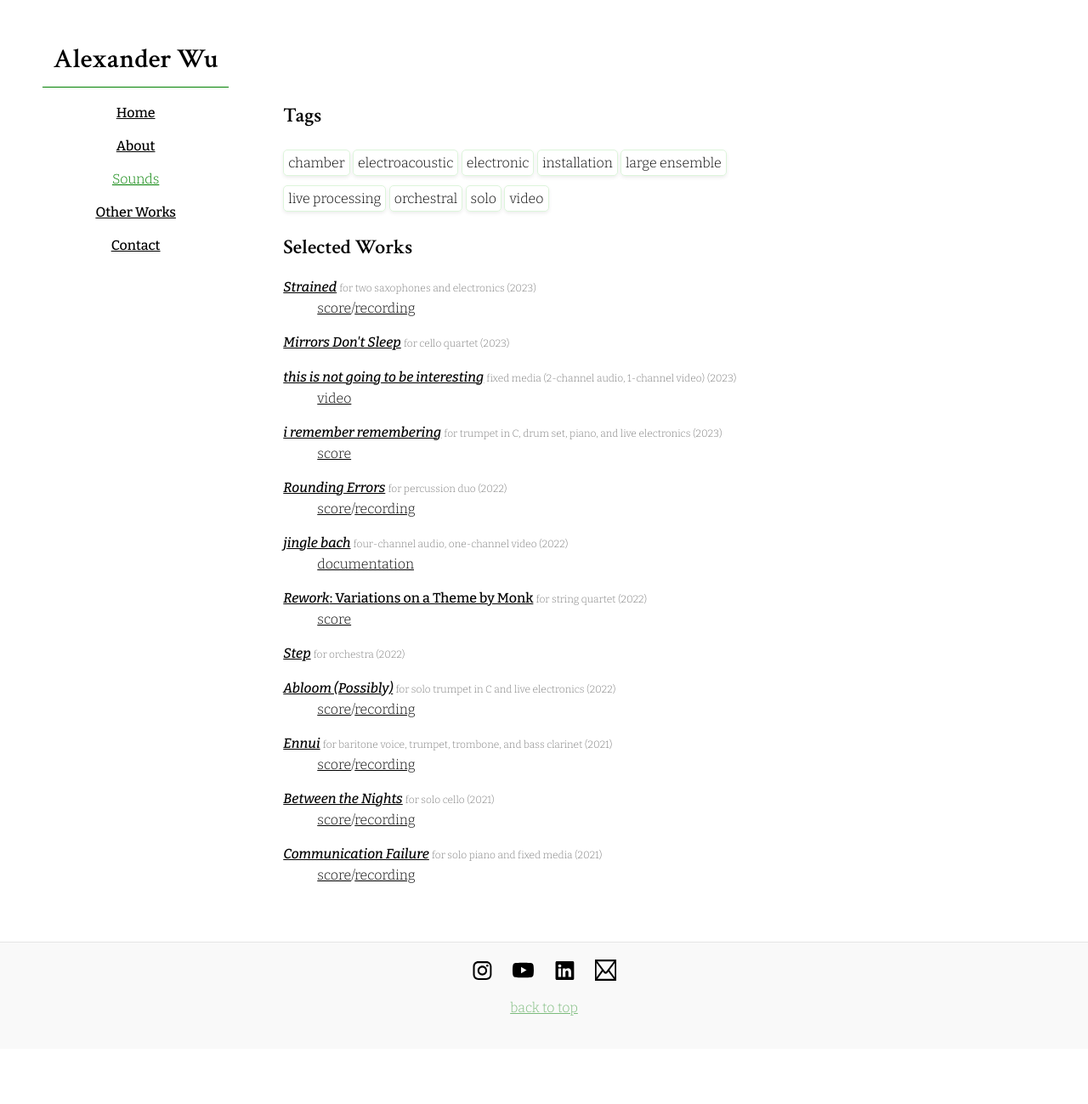
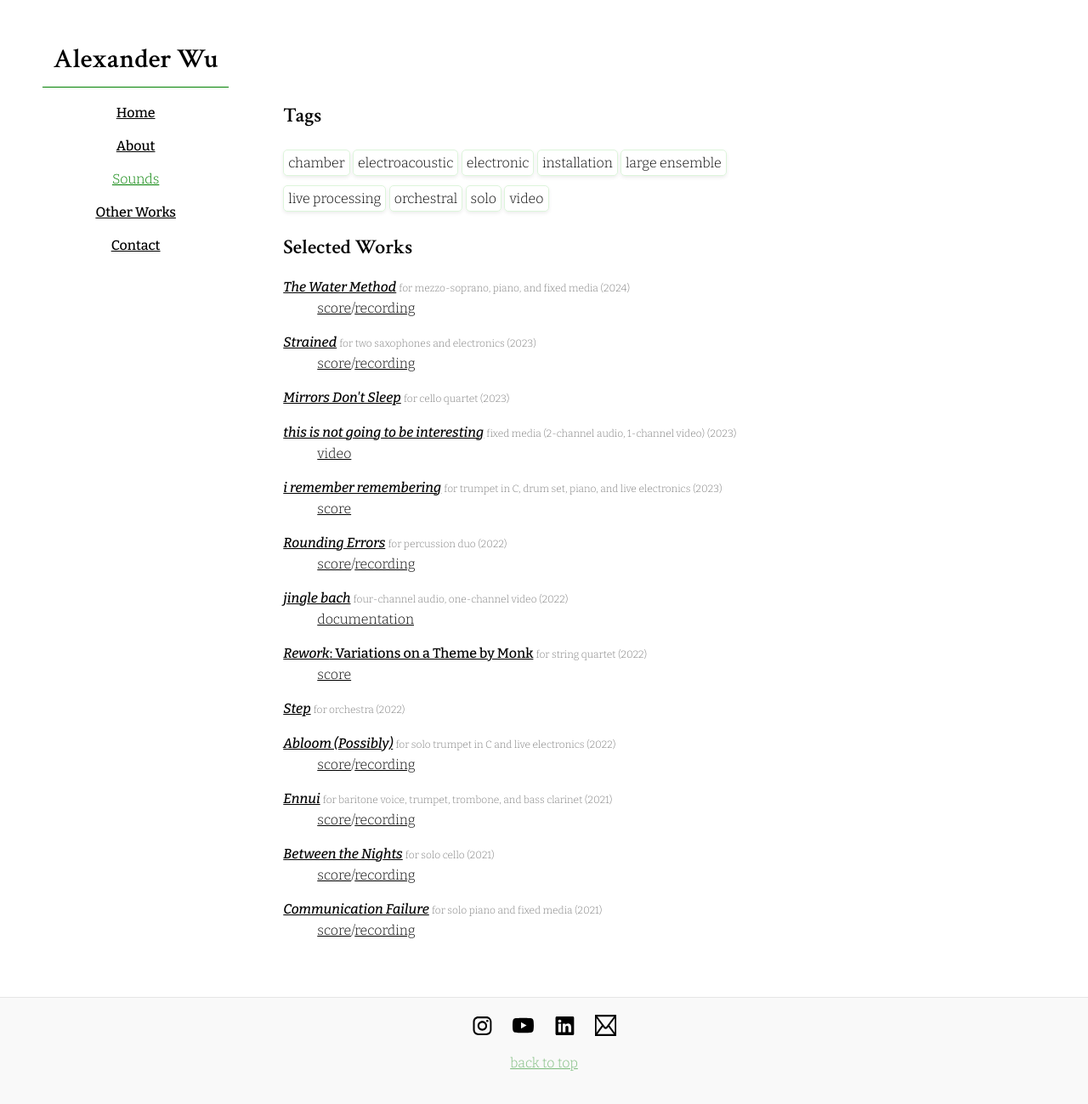
Before and after one commit to aleksuuu/aleksuuu.github.io, a Jekyll site: the page built from sounds.html, in a window 1280 px wide. Shown: the whole page at 85% size. Built offline with Jekyll 4.4.1, drawn with Linux system fonts in a browser that asks for light colours; before the commit the page ends 1234 px from its top, so only the background shows below that.

Commit message:
Add The Water Method

```diff
--- /dev/null
+++ b/_sounds/2024-01-01-the-water-method.md
@@ -0,0 +1,11 @@
+---
+title_stylized: "<i>The Water Method</i>"
+credit: Text by Kieun Song
+duration: 7<i>'</i>30<i>"</i>
+medium: for mezzo-soprano, piano, and fixed media
+score: "Wu-The_Water_Method.pdf"
+media_links:
+  - label: recording
+    url: https://www.youtube.com/watch?v=dtFImEFU2N4
+tags: chamber vocal electroacoustic fixed-media
+---
```
Also changed, not shown: _sounds/2021-05-05-ennui.md (+3 -4 lines), 1 other file.
